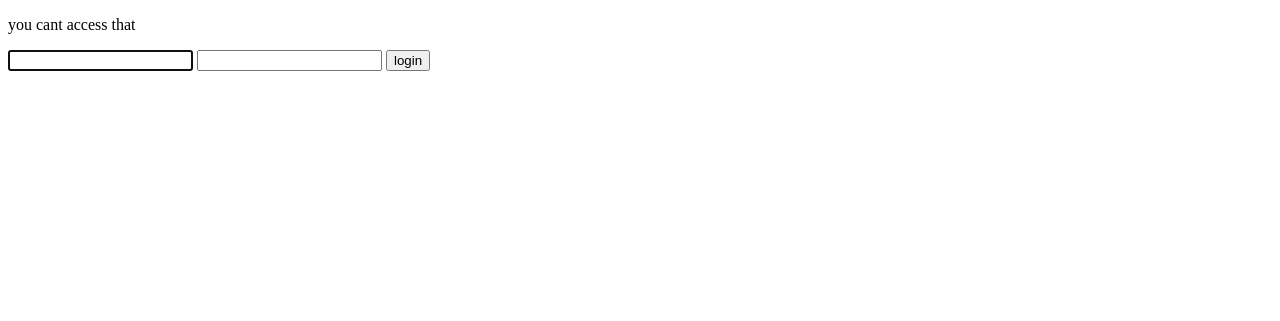
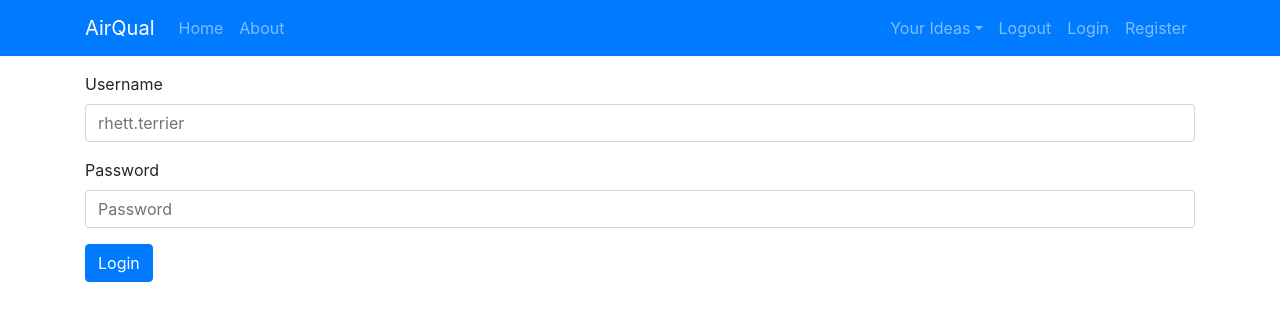
Before and after one commit to abyrne55/air-quality-monitor, a Django app: a page that uses airqual/monitor/templates/registration/login.html in a window 1280 px wide. Shown: the top 321 px of the page. Run offline with Django 3.2, Linux system fonts and the light colour scheme; some libraries are stand-ins or nearby versions.

Commit message:
Made login screen pretty

```diff
--- a/airqual/monitor/templates/registration/login.html
+++ b/airqual/monitor/templates/registration/login.html
@@ -1,25 +1,25 @@
-<!DOCTYPE html>
-<html lang="en">
-<head>
-	<meta charset="UTF-8">
-	<title>Login</title>
-</head>
-<body>
-	{% if form.errors %}
-	<p> something wrong </p>
-	{% endif %}
+{% include 'monitor/header.html' %}
 
-	{% if next %}
-	<p> you cant access that </p>
-	{% endif %}
+<main role="main" class="container">
+  <form method="post">
+    {% csrf_token %}
+    {{ form.non_field_errors }}
+    <div class="form-group">
+      <label for="id_username">Username</label>
+      {{ form.username.errors }}
+      <input type="text" class="form-control" name="username" id="id_username" placeholder="rhett.terrier">
+    </div>
+    <div class="form-group">
+      <label for="passwordInput">Password</label>
+      {{ form.password.errors }}
+      <input type="password" class="form-control" id="id_password" name="password" placeholder="Password">
+    </div>
+    <!--div class="form-group form-check">
+      <input type="checkbox" class="form-check-input" id="rememberCheck" name="remember">
+      <label class="form-check-label" for="rememberCheck">Remember Me</label>
+    </div-->
+    <button type="submit" class="btn btn-primary" value="{{ next }}">Login</button>
+  </form>
+</main>
 
-	<form method="post" action="{% url 'login' %}">
-		{% csrf_token %}
-
-		{{ form.username }}
-		{{ form.password }}
-
-		<input type="submit" value="login">
-		<input type="hidden" name="next" value="{{ next }}">
-	</form>
-</body>
+{% include 'monitor/footer.html' %}
```
Also changed, not shown: airqual/monitor/templates/registration/anthony_login.html (deleted, +0 -25 lines), airqual/monitor/templates/registration/login_old.html (added, +25 -0 lines).
